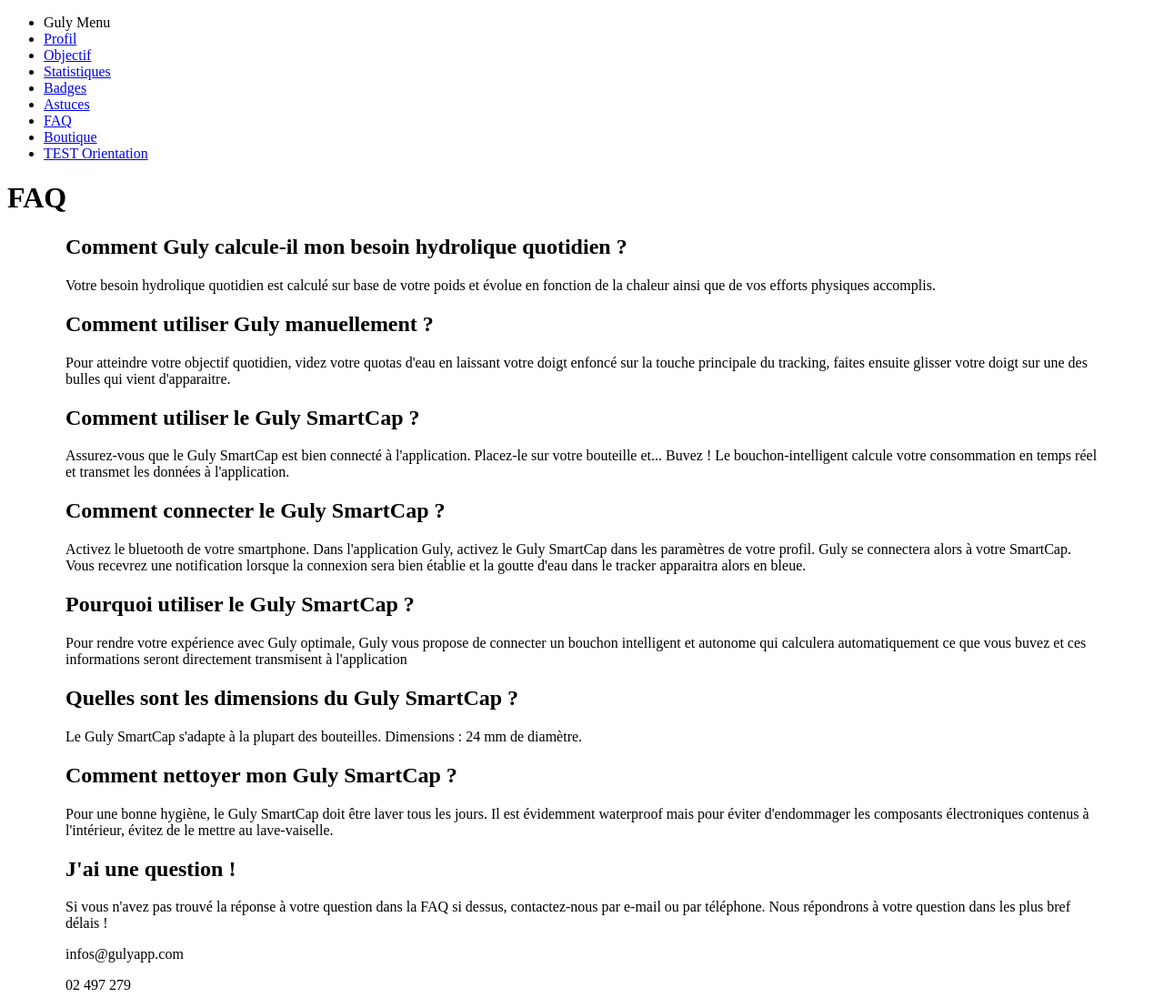
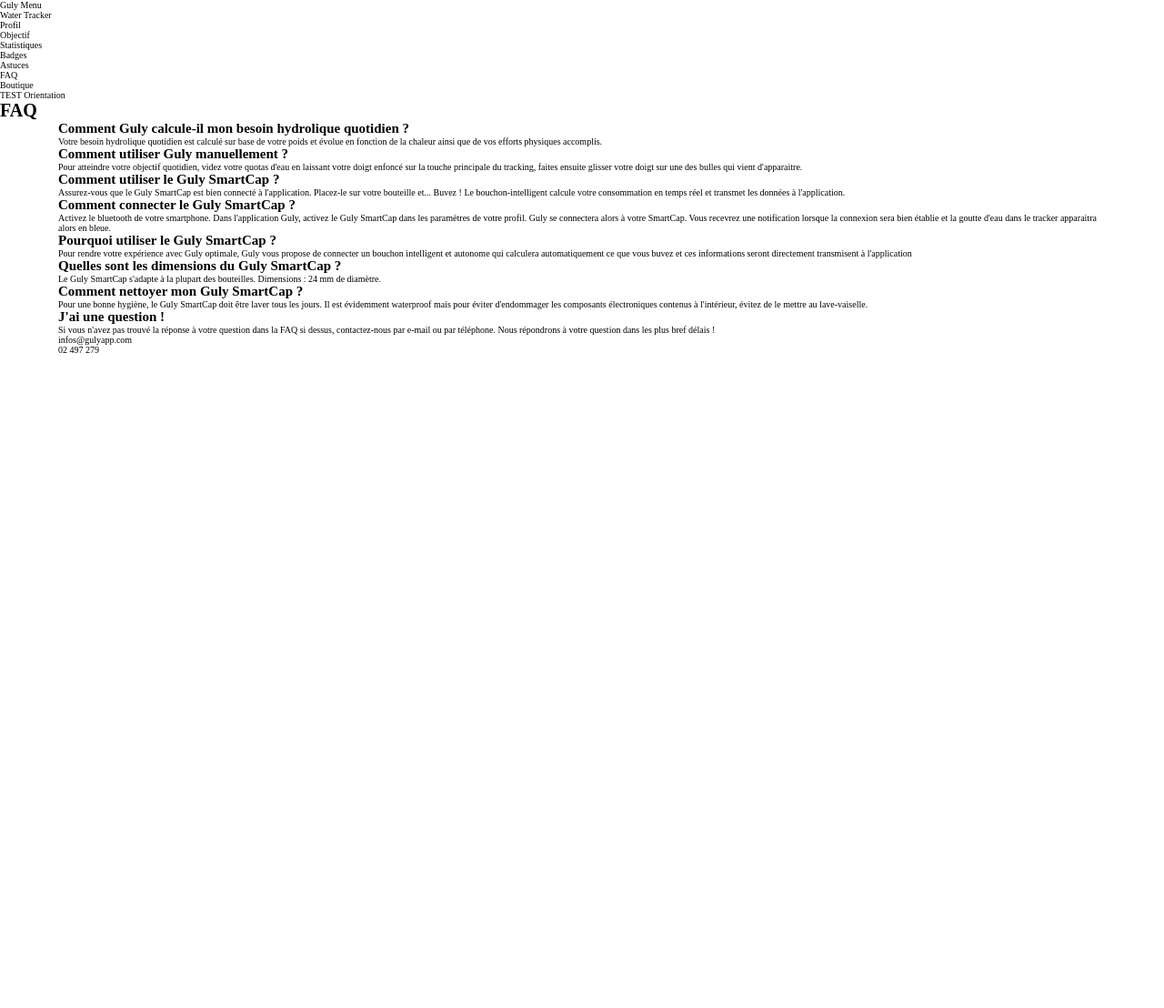
Before and after one commit to Alexfrits/guly, a PHP site: page /faq.php in a window 1280 px wide. Shown: the whole page at 91% size. After the commit the page ends 388 px from the top, so only its background shows below. Run offline with PHP 8.4, Linux system fonts and the light colour scheme; style sheets or scripts are compiled from the project's sources; some libraries are stand-ins or nearby versions.

Commit message:
fixed some merging bugs

```diff
--- a/dev/footer.php
+++ b/dev/footer.php
@@ -13,6 +13,7 @@
   </script>
   <script src="scripts/vendor/foundation.min.js"></script>
   <script src="scripts/vendor/slick.min.js"></script>
+  <script src="scripts/vendor/chart.js"></script>
   <script src="scripts/main.min.js"></script>
 <!-- end SCRIPTS -->
 
--- a/dev/header.php
+++ b/dev/header.php
@@ -20,6 +20,7 @@
     <aside class="left-off-canvas-menu">
       <ul class="off-canvas-list">
         <li><label>Guly Menu</label></li>
+        <li><a href="index.php">Water Tracker</a>
         <li><a href="profil.php">Profil</a>
         <li><a href="objectif.php">Objectif</a>
         <li><a href="statistiques.php">Statistiques</a>
--- a/dev/scripts/libs/astuces.js
+++ b/dev/scripts/libs/astuces.js
@@ -1,10 +1,9 @@
-(function ($) {
+(function($) {
   $('.slide').slick({
     accessibility : true,
     dots: true,
     //arrows: true,
     mobileFirst : true,
     swipeToSlide : true
-
   });
 }(jQuery));
--- a/dev/styles/styles.scss
+++ b/dev/styles/styles.scss
@@ -1,3 +1,4 @@
+@import 'helpers/reset';
 @import 'vendor/normalize';
 @import 'vendor/foundation.min';
 
```
Also changed, not shown: dev/scripts/libs/test-deviceorientation.js (+4 -3 lines). Lines whose indentation alone changed are shown as unchanged.
